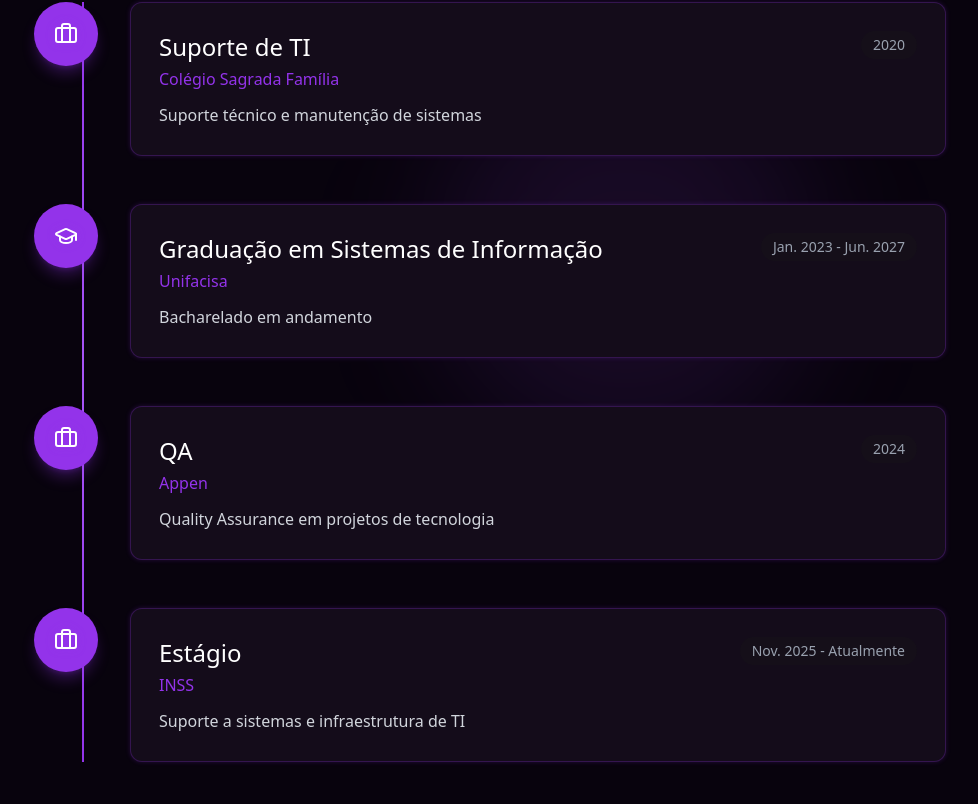
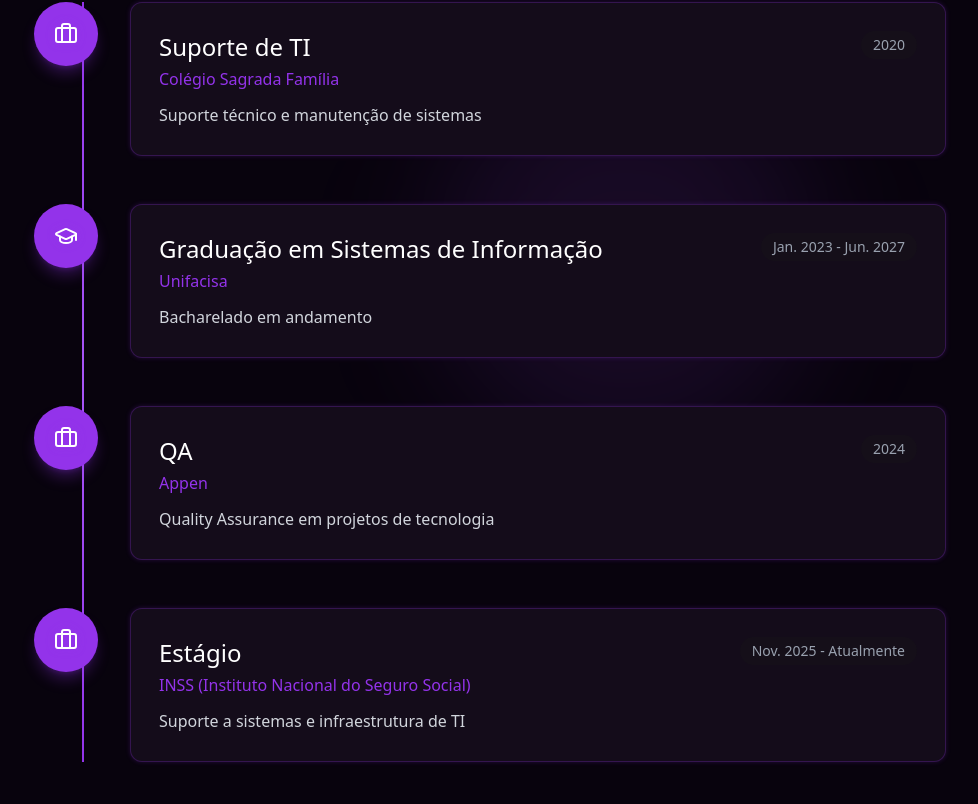
Before and after one commit to kleidsonadesign/ka.dev, a React (Vite) app: page / in a window 1280 px wide. Shown: the part 5240-6044 px from the top of the page, without its empty margins (142-1120 px from the left). Built offline with nearby package versions, Linux system fonts and the light colour scheme.

Commit message:
Expand company name for clarity in Experience component

```diff
--- a/src/components/Experience.tsx
+++ b/src/components/Experience.tsx
@@ -36,7 +36,7 @@
        type: "work",
       icon: Briefcase,
       title: "Estágio",
-      company: "INSS",
+      company: "INSS (Instituto Nacional do Seguro Social)",
       period: " Nov. 2025 - Atualmente",
       description: "Suporte a sistemas e infraestrutura de TI",
   },
```
